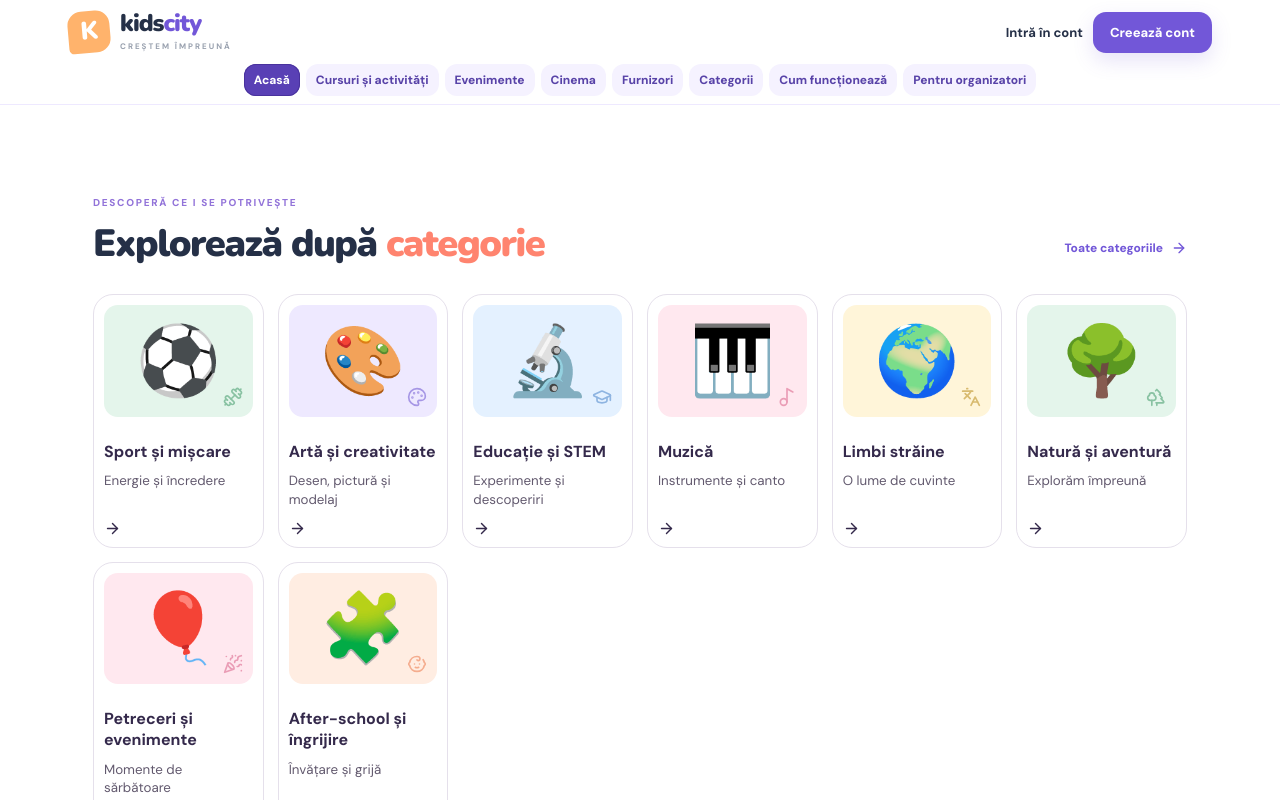
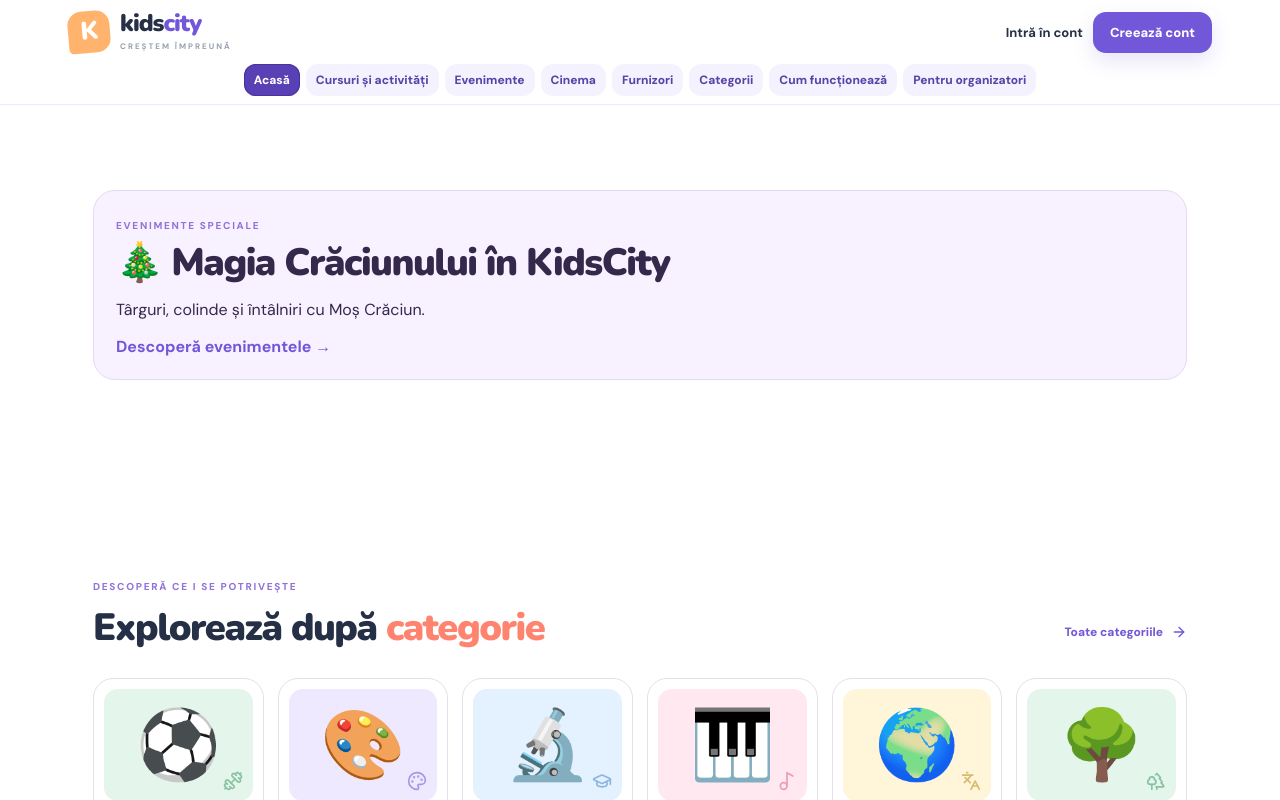
Before and after one commit to claudiamilovan9-svg/Kidscity-, a Next.js app: page / in a window 1280 px wide. Shown: the top 800 px of the page. Built offline with nearby package versions, Linux system fonts and the light colour scheme; no server answers; the database is empty.

Commit message:
Feature Christmas special events on homepage

```diff
--- a/app/page.tsx
+++ b/app/page.tsx
@@ -28,6 +28,7 @@ const places = ["Timișoara", "Dumbrăvița", "Giroc", "Moșnița Nouă", "Ghiro
 export default function Home() {
   return (
     <main>
+      <section className="section" style={{marginBottom:24}}><Link href="/evenimente-speciale" style={{display:"block",padding:"22px",borderRadius:22,background:"#f8f1ff",border:"1px solid #e6d9f4",color:"#34294b",textDecoration:"none"}}><span className="eyebrow">EVENIMENTE SPECIALE</span><h2 style={{margin:"8px 0"}}>🎄 Magia Crăciunului în KidsCity</h2><p>Târguri, colinde și întâlniri cu Moș Crăciun.</p><strong style={{color:"#7257d8"}}>Descoperă evenimentele →</strong></Link></section>
       <section className="section" id="categorii">
         <div className="section-heading"><div><span className="eyebrow">DESCOPERĂ CE I SE POTRIVEȘTE</span><h2>Explorează după <span>categorie</span></h2></div><Link className="text-link" href="/activitati">Toate categoriile <ArrowRight size={16}/></Link></div>
         <div style={{display:"grid",gridTemplateColumns:"repeat(auto-fit,minmax(min(100%,145px),1fr))",gap:14}}>{categories.map(({name,detail,icon:Icon,tone,slug,emoji}) => <Link href={`/activitati?category=${slug}`} key={slug} style={{display:"flex",flexDirection:"column",gap:10,padding:10,border:"1px solid #e5e0eb",borderRadius:20,background:"#fff",color:"#34294b",textDecoration:"none",minWidth:0}}><div className={"category-icon "+tone} style={{width:"100%",height:"auto",aspectRatio:"4/3",borderRadius:14,display:"grid",placeItems:"center",position:"relative",overflow:"hidden"}}><span aria-hidden="true" style={{fontSize:"clamp(42px,8vw,68px)",lineHeight:1}}>{emoji}</span><Icon aria-hidden="true" size={20} style={{position:"absolute",right:10,bottom:10,opacity:.65}}/></div><strong style={{fontSize:16,lineHeight:1.3,overflowWrap:"anywhere"}}>{name}</strong><small style={{lineHeight:1.4,color:"#62596e"}}>{detail}</small><ArrowRight size={17} style={{marginTop:"auto"}}/></Link>)}</div>
```
